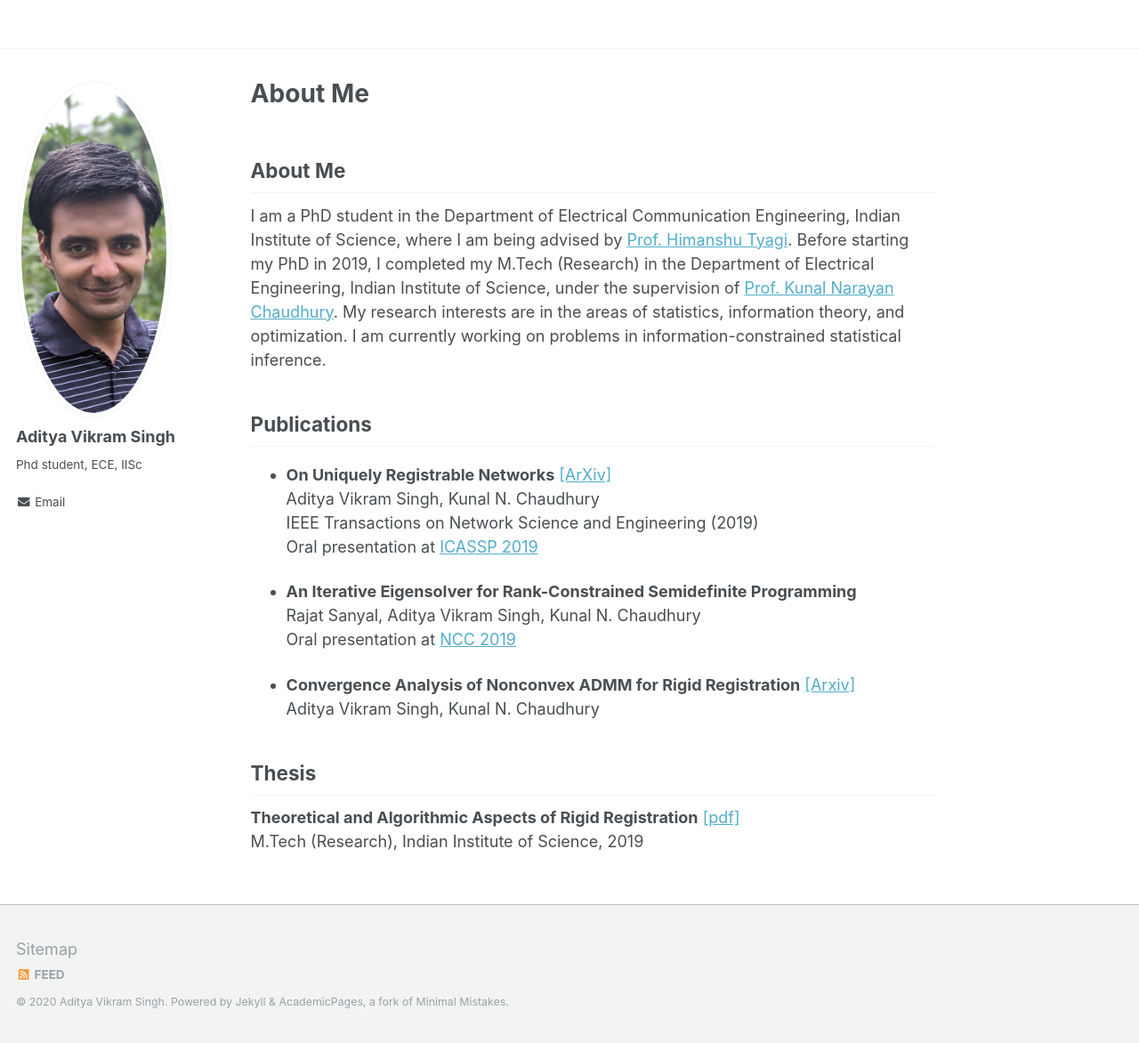
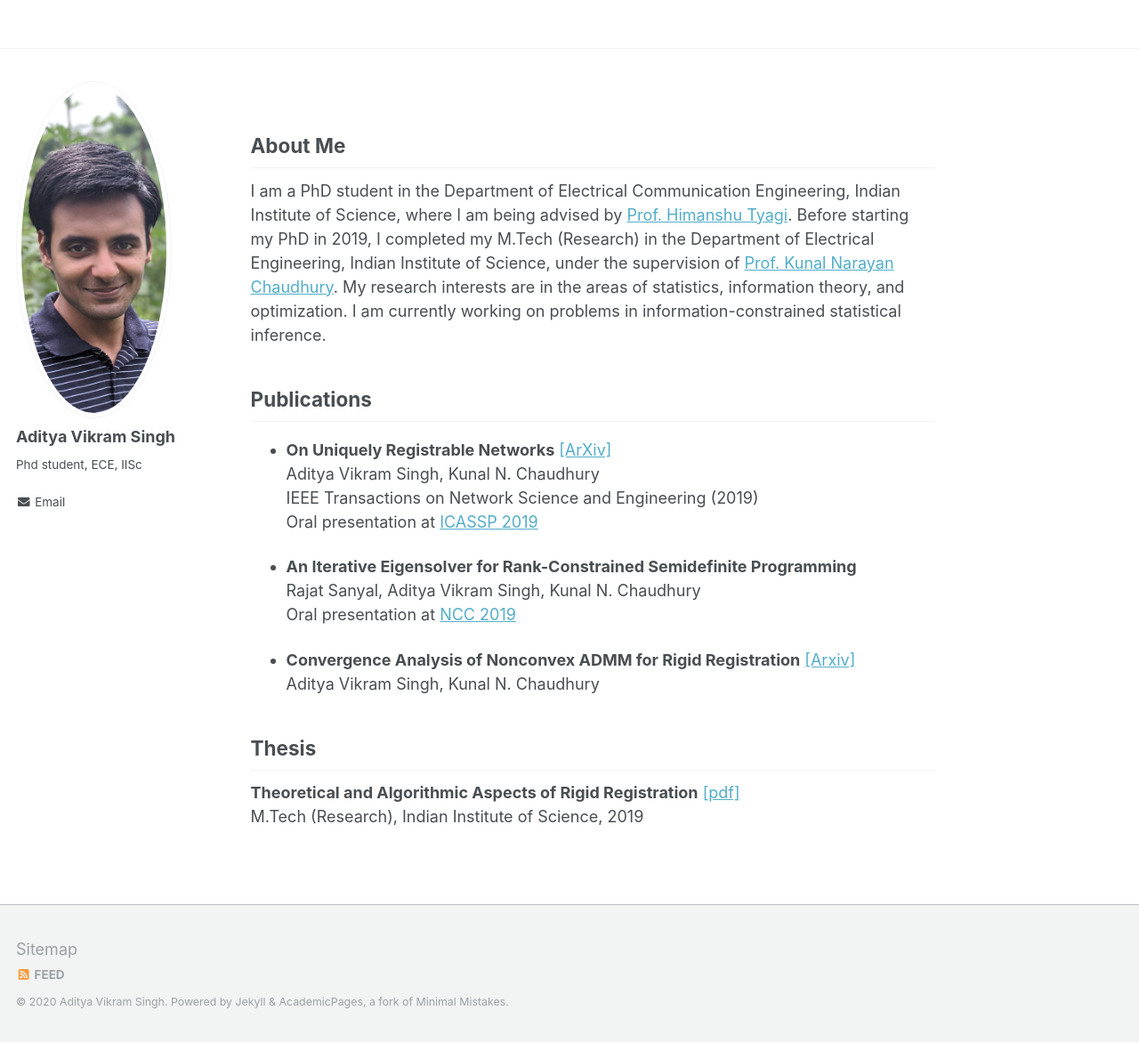
Before and after one commit to aditya-vs/aditya-vs.github.io, a Jekyll site: the page built from _pages/about.md, in a window 1280 px wide and 1172 px high. Shown: the whole window at 89% size. Built offline with Jekyll 4.4.1, drawn with Linux system fonts in a browser that asks for light colours; our own code applies the rules of GitHub Pages for plain Markdown files.

Commit message:
Update about.md

```diff
--- a/_pages/about.md
+++ b/_pages/about.md
@@ -1,7 +1,7 @@
 ---
 permalink: /
-title:
-excerpt:
+title: ""
+excerpt: ""
 author_profile: true
 redirect_from:
   - /about/
```
